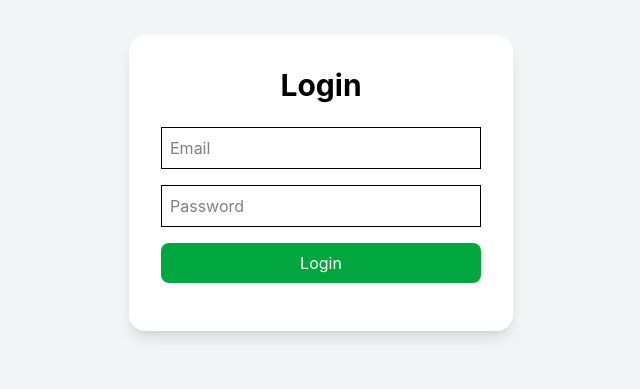
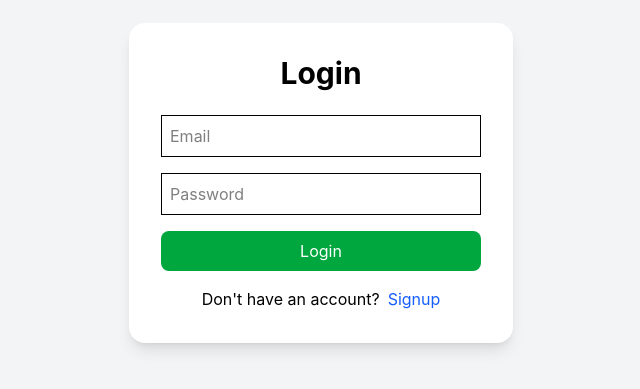
Before and after one commit to likhitha25-tech/HastaShilpa-AI, a React app in the folder frontend/: page / in a window 1280 px wide. Shown: the part 217-606 px from the top of the page, without its empty margins (319-959 px from the left). Built offline with nearby package versions, Linux system fonts and the light colour scheme; the HTML template or start-up script is replaced by a standard one.

Commit message:
Added signup link and home redirect

```diff
--- a/frontend/src/Login.jsx
+++ b/frontend/src/Login.jsx
@@ -22,6 +22,8 @@
       localStorage.setItem("token", res.data.token);
 
       setMessage("Login Successful");
+
+      window.location.href = "/home";
 
     } catch (error) {
 
@@ -66,6 +68,19 @@
           {message}
         </p>
 
+        <p className="mt-4 text-center">
+
+          Don't have an account?
+
+          <a
+            href="/signup"
+            className="text-blue-600 ml-2"
+          >
+            Signup
+          </a>
+
+        </p>
+
       </div>
 
     </div>
```
